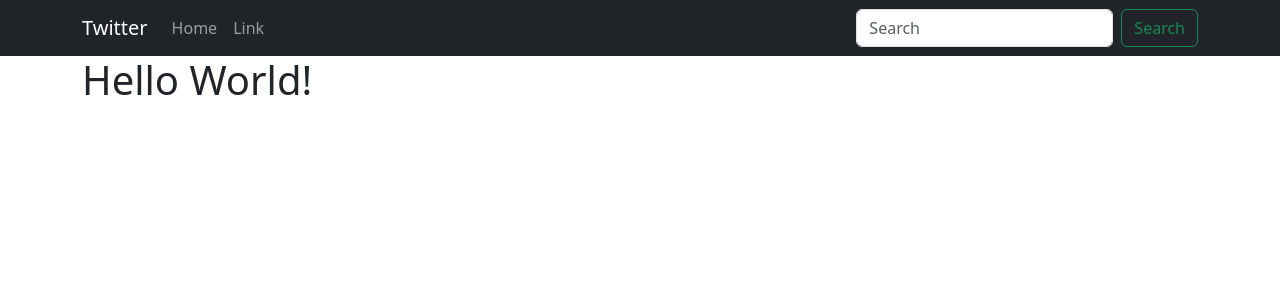
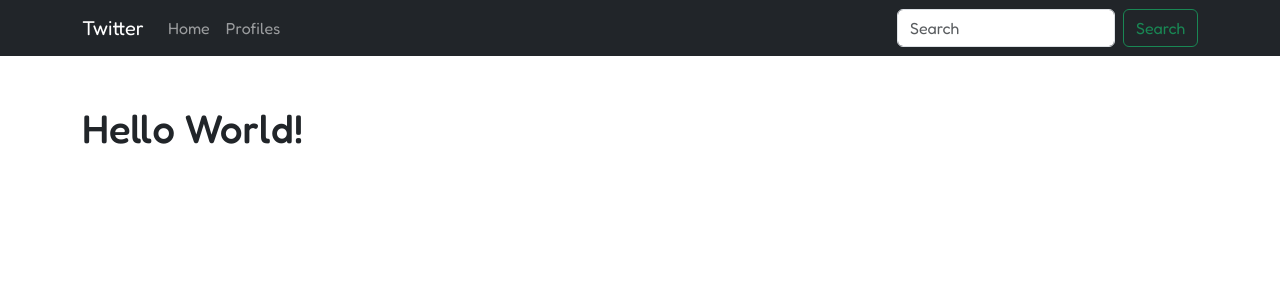
Before and after one commit to z4code/twitter-clone, a Django app: page / in a window 1280 px wide. Shown: the top 300 px of the page. Run offline with Django 5.2, Linux system fonts and the light colour scheme.

Commit message:
profile list page has been created

```diff
--- a/config/settings.py
+++ b/config/settings.py
@@ -107,6 +107,9 @@
 # https://docs.djangoproject.com/en/5.1/howto/static-files/
 
 STATIC_URL = 'static/'
+STATICFILES_DIRS = [
+    BASE_DIR / 'static',
+]
 
 # Default primary key field type
 # https://docs.djangoproject.com/en/5.1/ref/settings/#default-auto-field
--- a/main/models.py
+++ b/main/models.py
@@ -5,6 +5,7 @@
 class Profile(models.Model):
 	user = models.OneToOneField(User, on_delete=models.CASCADE)
 	follows = models.ManyToManyField(User, related_name='followed_by', symmetrical=False, blank=True)
+	joined_at = models.DateTimeField(User, auto_now_add=True)
 
 	def __str__(self):
 		return self.user.username
--- a/main/urls.py
+++ b/main/urls.py
@@ -4,4 +4,5 @@
 
 urlpatterns = [
 	path('', views.home, name='home'),
+	path('profiles/', views.profiles, name='profiles'),
 ]
--- a/main/views.py
+++ b/main/views.py
@@ -1,5 +1,15 @@
-from django.shortcuts import render
+from django.shortcuts import render, redirect
+from .models import Profile
+from django.contrib import messages
 
 # Home.
 def home(request):
 	return render(request, 'main/home.html', {})
+
+def profiles(request):
+	if request.user.is_authenticated:
+		profiles = Profile.objects.exclude(user=request.user)
+		return render(request, 'main/profiles.html', {'profiles': profiles})
+	else:
+		messages.warning(request, ('You are not logged in!'))
+		return redirect('home')
--- a/templates/base.html
+++ b/templates/base.html
@@ -7,10 +7,26 @@
 	<meta name="viewport" content="width=device-width, initial-scale=1">
 	<link rel="stylesheet" type="text/css" href="https://cdn.jsdelivr.net/npm/bootstrap@5.3.3/dist/css/bootstrap.min.css">
 	<title>Twitter | {% block title %}{% endblock %}</title>
+	<style>
+		@import url('https://fonts.googleapis.com/css2?family=Fredoka:wght@300..700&display=swap');
+
+		* {
+			font-family: "Fredoka", sans-serif;
+		}
+	</style>
 </head>
 <body>
 	{% include 'navbar.html' %}
-	<div class="container">
+	<div class="container py-5">
+		<!-- Messages. -->
+		{% if messages %}
+			{% for message in messages %}
+				<div class="alert alert-{{ message.tags }} alert-dismissible fade show" role="alert">
+				    <strong>{{ message.tags|upper }}:</strong> {{ message }}
+				    <button type="button" class="btn-close" data-bs-dismiss="alert"></button>
+				</div>
+			{% endfor %}
+		{% endif %}
 		{% block content %}
 		{% endblock %}
 	</div>
--- a/templates/navbar.html
+++ b/templates/navbar.html
@@ -10,7 +10,7 @@
                     <a class="nav-link" href="{% url 'home' %}">Home</a>
                 </li>
                 <li class="nav-item">
-                    <a class="nav-link" href="#">Link</a>
+                    <a class="nav-link" href="{% url 'profiles' %}">Profiles</a>
                 </li>
             </ul>
             <form class="d-flex" role="search">
```
Also changed, not shown: templates/main/profiles.html (added, +27 -0 lines), db.sqlite3, main/migrations/0003_profile_joined_at.py (added), static/images/default-profile-pic.png (added).
